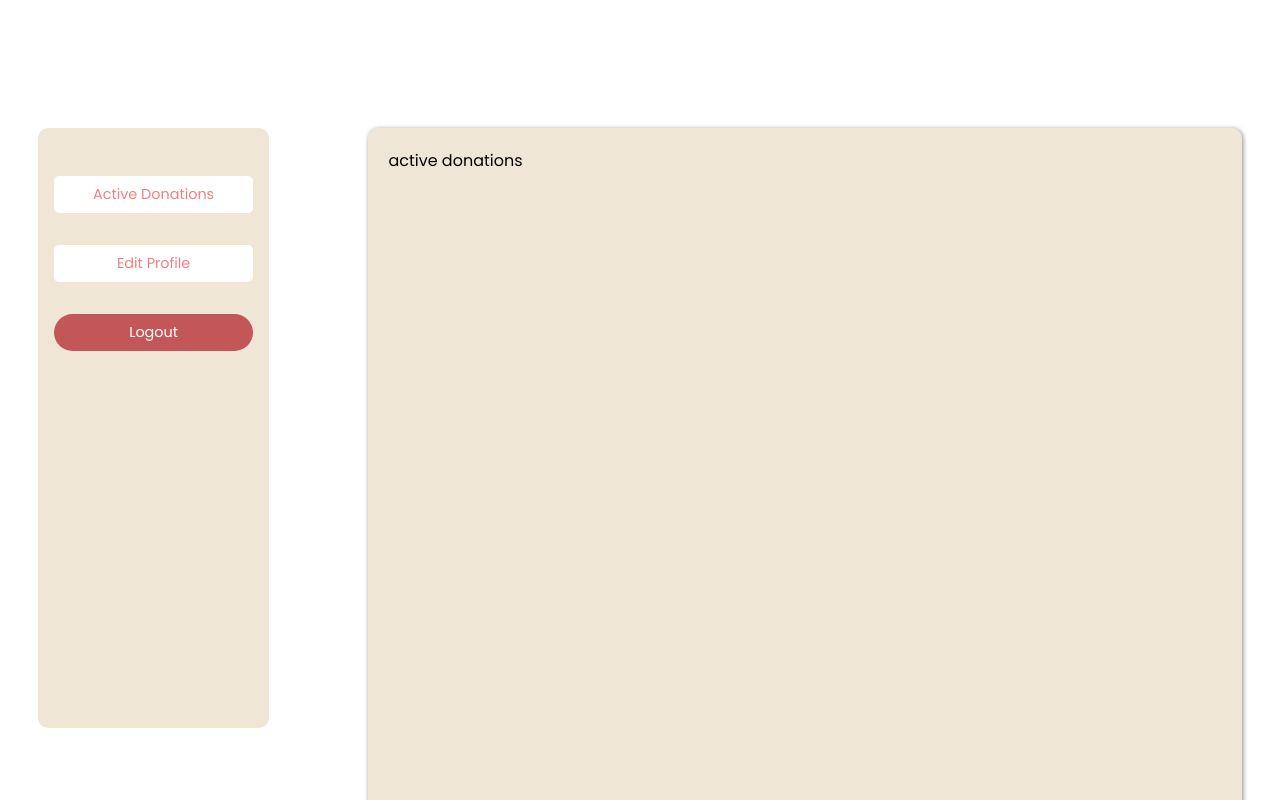
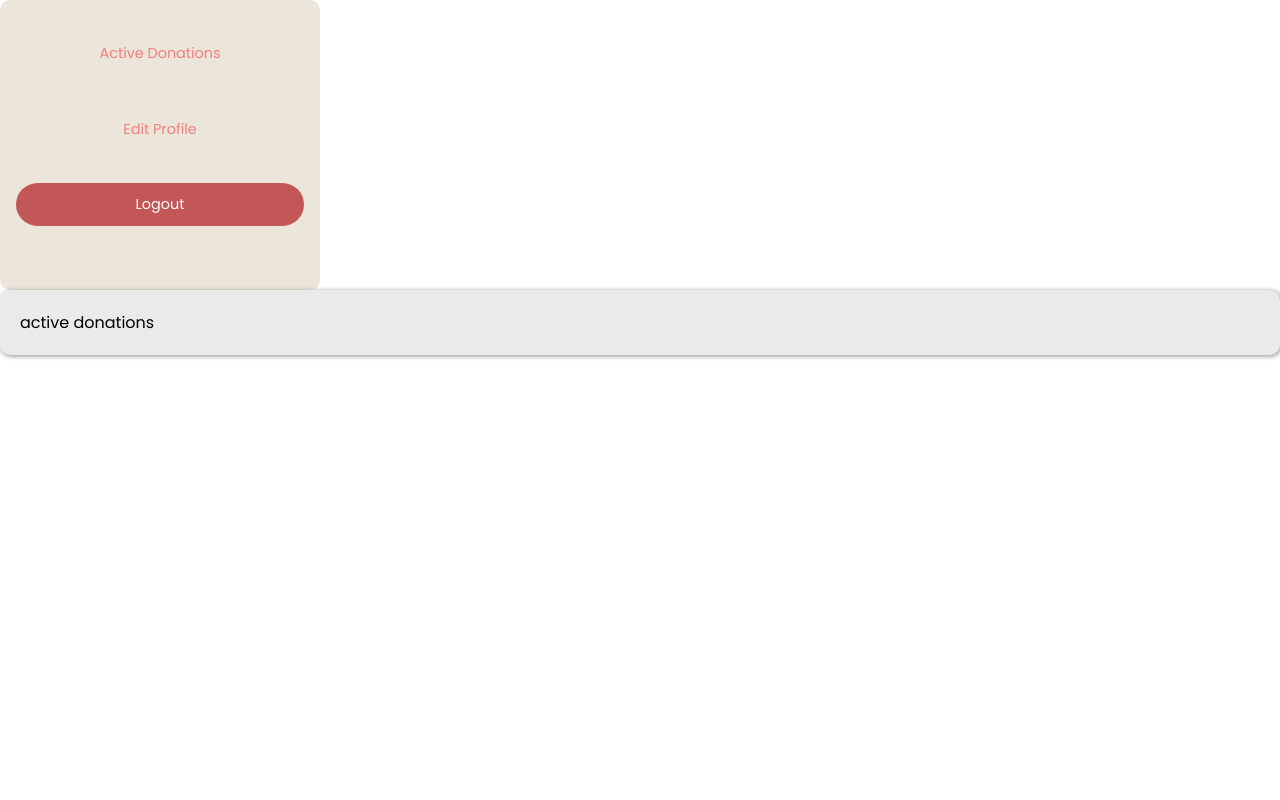
Before and after one commit to saanikapatel/DonateWorks, a React (Create React App) app in the folder client/: page /ngoDashboard in a window 1280 px wide. Shown: the top 800 px of the page. Built offline with nearby package versions, Linux system fonts and the light colour scheme.

Commit message:
ngo css deleted

```diff
--- a/client/src/components/NgoDashboard/Navbar.jsx
+++ b/client/src/components/NgoDashboard/Navbar.jsx
@@ -1,5 +1,4 @@
 import React, { useContext } from "react";
-import './ngoDashboard.css';
 import { StoreContext } from "../../context/StoreContext";
 import { useNavigate } from "react-router-dom";
 
--- a/client/src/components/NgoDashboard/NgoDashboard.jsx
+++ b/client/src/components/NgoDashboard/NgoDashboard.jsx
@@ -2,7 +2,6 @@ import React, { useState } from "react";
 import Navbar from "./Navbar";
 import ActiveDonations from './ActiveDonations'
 import EditProfile from './EditProfile';
-import './ngoDashboard.css'
 
 const UserDashboard = () => {
   const [selectedOption, setSelectedOption] = useState("active-donations");
--- a/client/src/components/NgoDashboard/ngoDashboard.css
+++ /dev/null
@@ -1,65 +0,0 @@
-.dashboard-container {
-    display: flex;
-    height: auto;
-    width: 94%;
-    margin: 8rem auto;
-    /* border: 1px solid black; */
-    border-radius: 10px;
-    justify-content: space-between;
-  }
-
-  .user-navbar {
-    flex: 1;
-    width: 18%;
-    background-color: #F0E6D6;
-    padding: 3rem 1rem;
-    margin-right: 1.5rem;
-    border-radius: 10px;
-    height: 75vh;
-    position: fixed;
-  }
-
-  .dashboard-navbar{
-    width: 100%;
-  }
-  .dashboard-navbar button{
-    width: 100%;
-    color: lightcoral;
-    background-color: white;
-    border: none;
-    padding: 0.5rem 1rem;
-    font-size: 0.9rem;
-    border-radius: 5px;
-    cursor: pointer;
-  }
-
-  .dashboard-navbar .logout-button{
-    background-color: rgb(195, 87, 87);
-    color: white;
-  }
-
-  .user-navbar ul {
-    width: 100%;
-    list-style-type: none;
-    padding: 0;
-    /* background-color: red; */
-  }
-
-  .user-navbar li {
-    margin-bottom: 2rem;
-    /* border: 1px solid black; */
-  }
-
-  .user-dashboard-content {
-    flex: 5;
-    padding: 20px;
-    background-color: #F0E6D6;
-    border-radius: 10px;
-    width: calc(100% - 250px);
-    margin-left: 330px;
-    padding: 20px;
-    background-color: #F0E6D6;
-    flex-grow: 1;
-    height: 100vh;
-    overflow-y: auto;
-  }
```
